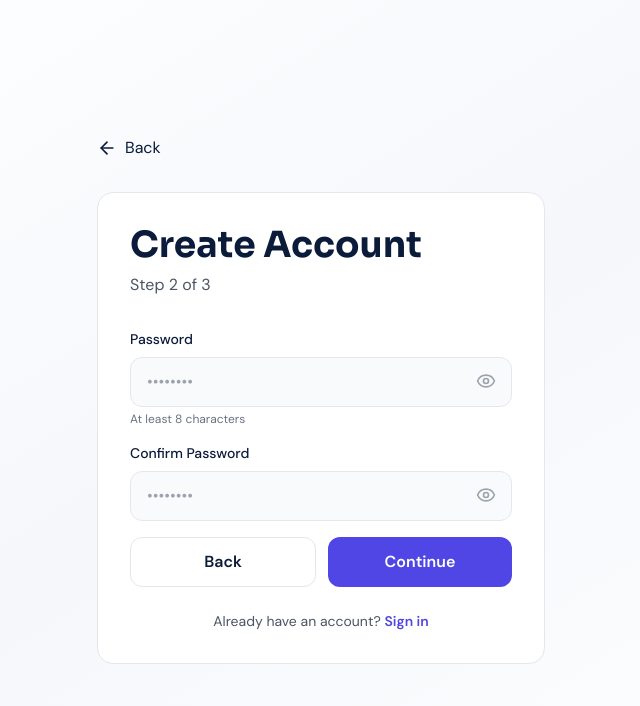
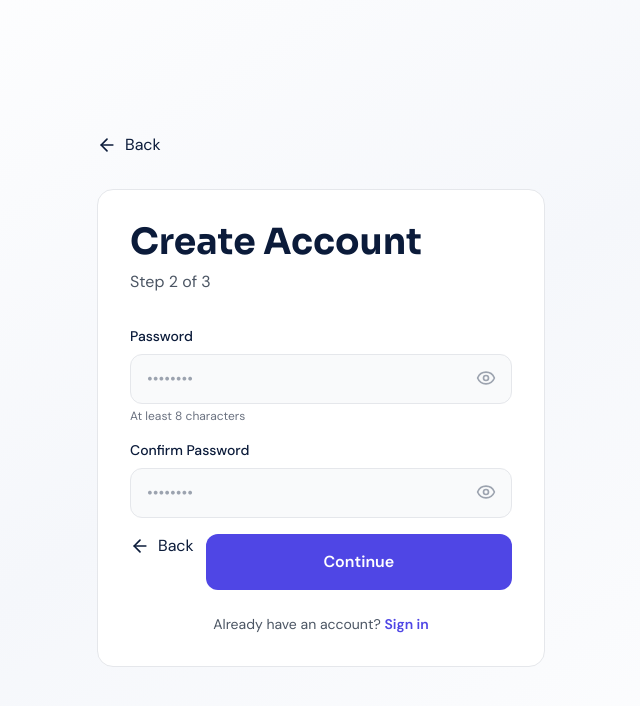
Before and after one commit to franklinemose19-alt/Studia-v2, a React (Vite) app: page /signup in a window 1280 px wide. Both pictures are taken after typing "Sample", "name@example.com" into the empty fields and a click on the button "Continue". Shown: the top 706 px of the page, without its empty margins (319-959 px from the left). Built offline with nearby package versions, Linux system fonts and the light colour scheme.

Commit message:
Update Signup.tsx

```diff
--- a/src/page/Signup.tsx
+++ b/src/page/Signup.tsx
@@ -204,12 +204,12 @@
 
               <div className="flex gap-3">
                 <button
-                  type="button"
-                  onClick={() => setStep(1)}
-                  className="flex-1 border border-gray-200 text-navy font-bold py-3 rounded-xl hover:bg-gray-50 transition"
-                >
-                  Back
-                </button>
+  onClick={() => window.history.back()}
+  className="flex items-center gap-2 text-navy hover:text-indigo-premium transition mb-8"
+>
+  <ArrowLeft size={20} />
+  Back
+</button>
                 <button
                   type="submit"
                   className="flex-1 bg-indigo-premium text-white font-bold py-3 rounded-xl hover:bg-purple-premium transition"
```
